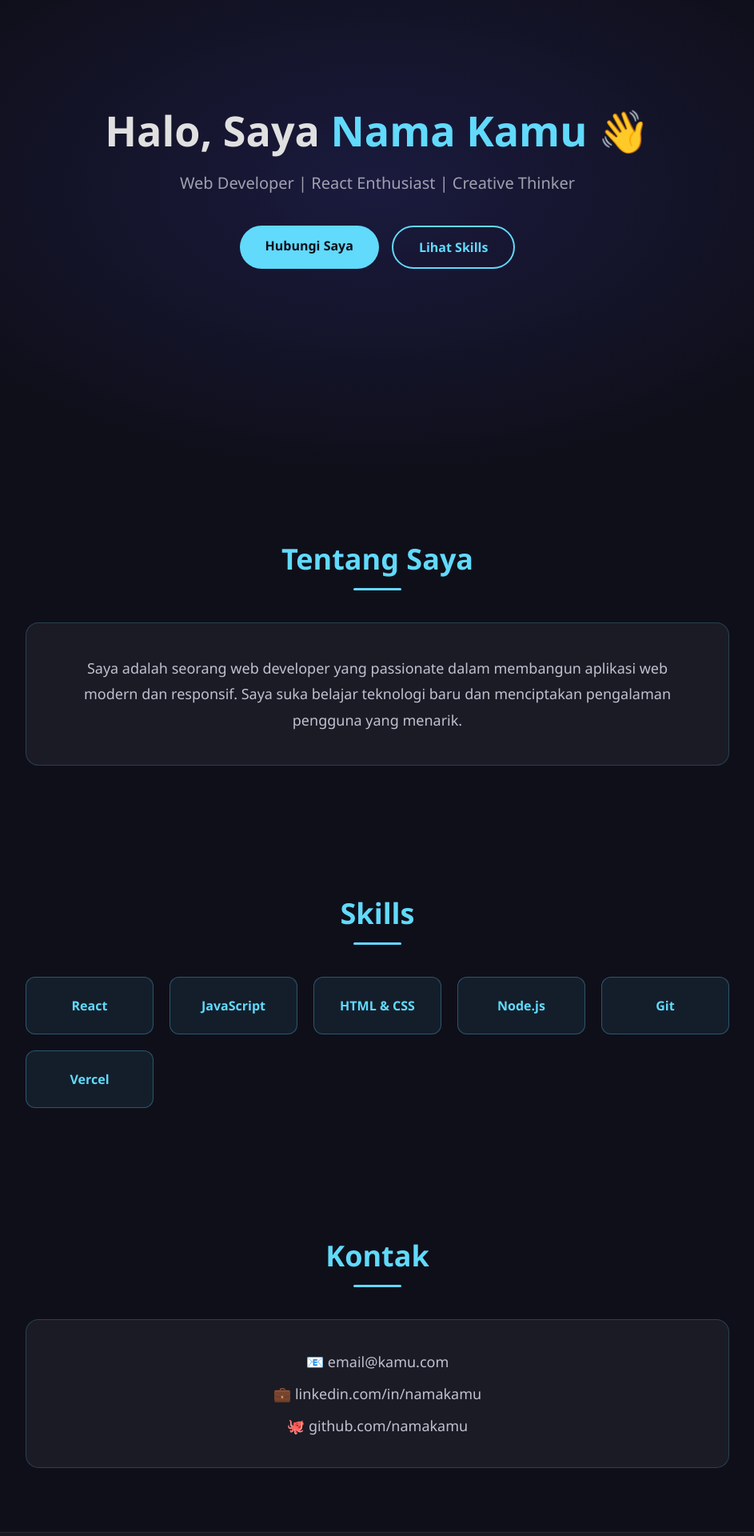
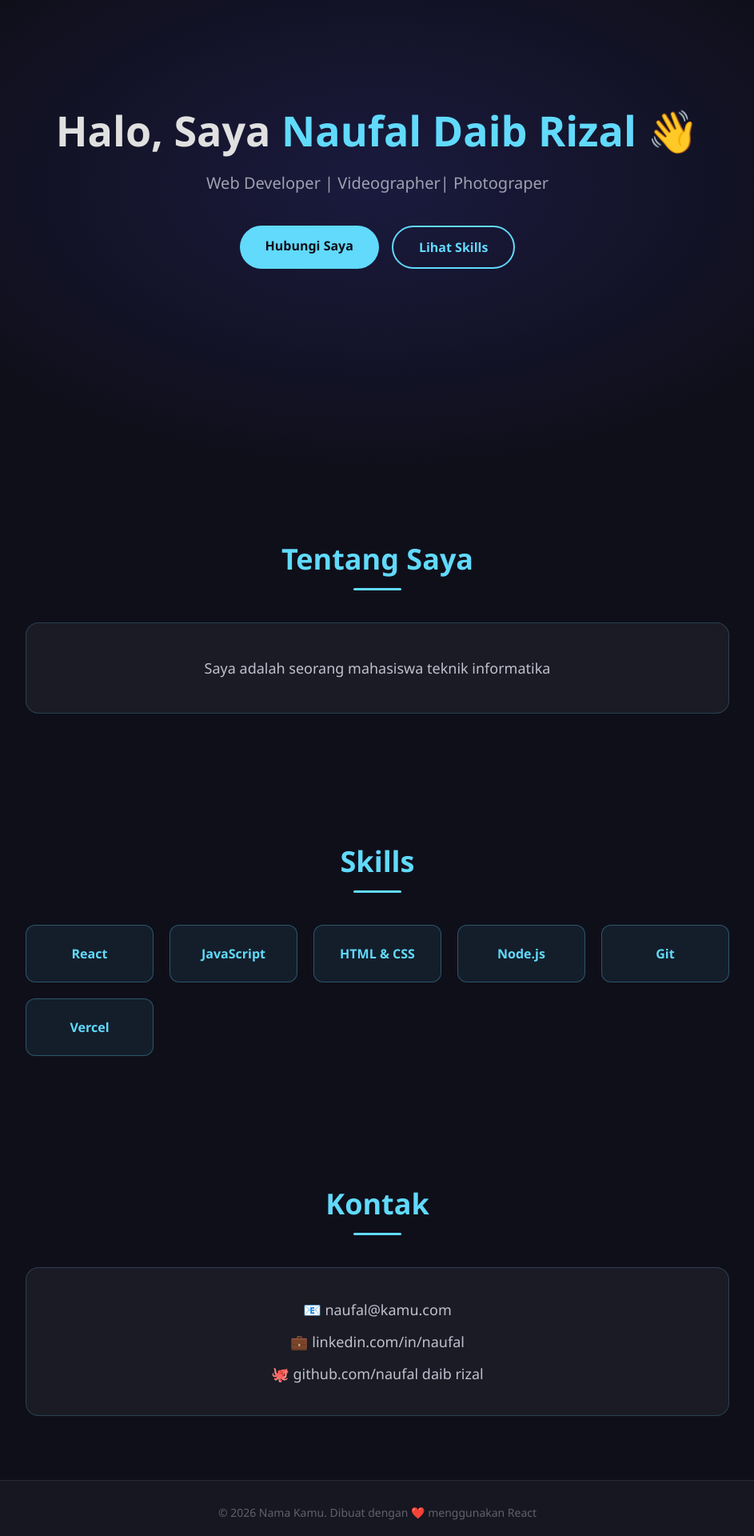
Before and after one commit to naafzlll/react-deploy-demo, a React (Create React App) app: page / in a window 1280 px wide. Shown: the part 200-2120 px from the top of the page at 80% size, without its empty margins (168-1111 px from the left). Built offline with nearby package versions, Linux system fonts and the light colour scheme.

Commit message:
update tampilan web

```diff
--- a/src/App.js
+++ b/src/App.js
@@ -16,8 +16,8 @@ function App() {
       {/* Hero Section */}
       <section className="hero">
         <div className="hero-content">
-          <h1>Halo, Saya <span className="highlight">Nama Kamu</span> 👋</h1>
-          <p>Web Developer | React Enthusiast | Creative Thinker</p>
+          <h1>Halo, Saya <span className="highlight">Naufal Daib Rizal</span> 👋</h1>
+          <p>Web Developer | Videographer| Photograper</p>
           <div className="hero-buttons">
             <a href="#contact" className="btn btn-primary">Hubungi Saya</a>
             <a href="#skills" className="btn btn-outline">Lihat Skills</a>
@@ -29,7 +29,7 @@ function App() {
       <section id="about" className="section">
         <h2 className="section-title">Tentang Saya</h2>
         <div className="about-card">
-          <p>Saya adalah seorang web developer yang passionate dalam membangun aplikasi web modern dan responsif. Saya suka belajar teknologi baru dan menciptakan pengalaman pengguna yang menarik.</p>
+          <p>Saya adalah seorang mahasiswa teknik informatika</p>
         </div>
       </section>
 
@@ -49,9 +49,9 @@ function App() {
       <section id="contact" className="section">
         <h2 className="section-title">Kontak</h2>
         <div className="contact-card">
-          <p>📧 email@kamu.com</p>
-          <p>💼 linkedin.com/in/namakamu</p>
-          <p>🐙 github.com/namakamu</p>
+          <p>📧 naufal@kamu.com</p>
+          <p>💼 linkedin.com/in/naufal</p>
+          <p>🐙 github.com/naufal daib rizal</p>
         </div>
       </section>
 
```
